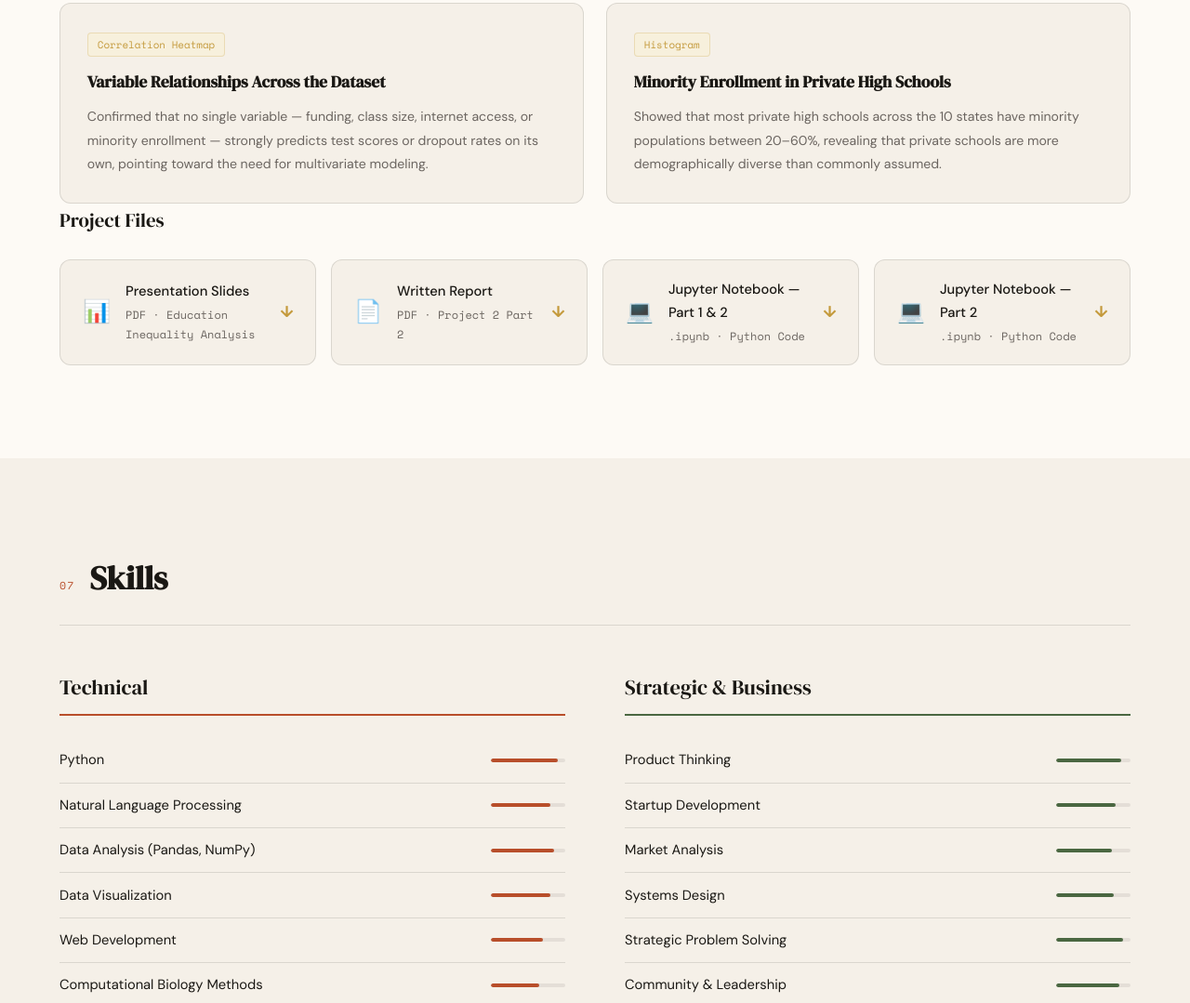
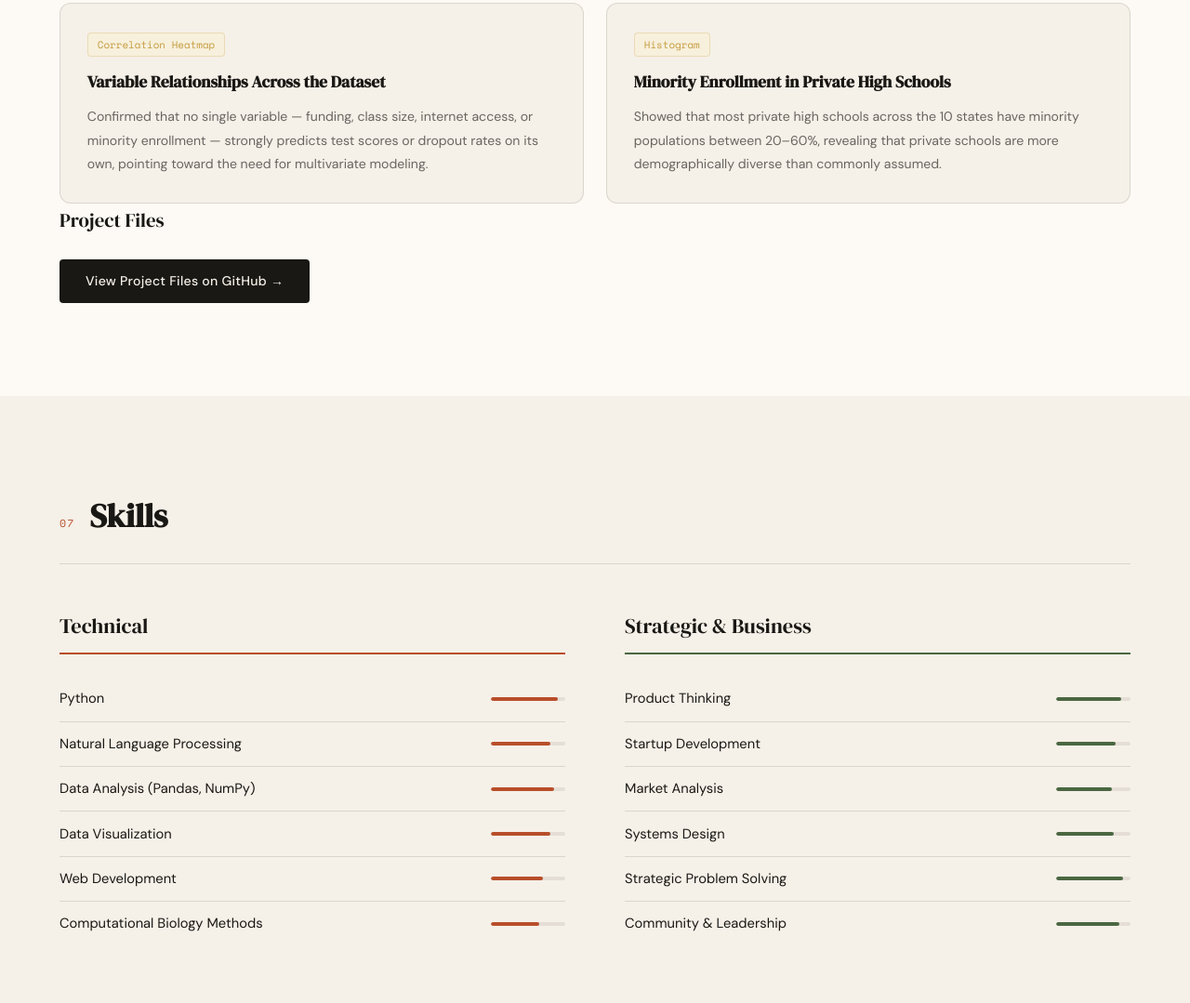
Before and after one commit to burnsarissa624/burnsarissa624.github.io, a plain HTML site: page index.html in a window 1280 px wide. Shown: the part 6753-7832 px from the top of the page at 93% size. Drawn offline with nearby package versions, Linux system fonts and the light colour scheme.

```diff
--- a/index.html
+++ b/index.html
@@ -1123,42 +1123,9 @@
     </div>
   </div>
 
+
   <p style="font-family:'DM Serif Display',serif; font-size:1.3rem; margin-bottom:1.5rem; color:var(--ink);">Project Files</p>
-  <div style="display:grid; grid-template-columns: repeat(auto-fit, minmax(220px, 1fr)); gap:1rem;">
-    <a href="Education_Inequality_Analysis_Project.pdf" download class="file-download-card">
-      <div class="file-icon">📊</div>
-      <div class="file-info">
-        <div class="file-name">Presentation Slides</div>
-        <div class="file-type">PDF · Education Inequality Analysis</div>
-      </div>
-      <div class="file-arrow">↓</div>
-    </a>
-    <a href="Project_2_Part_2_Word_Document.pdf" download class="file-download-card">
-      <div class="file-icon">📄</div>
-      <div class="file-info">
-        <div class="file-name">Written Report</div>
-        <div class="file-type">PDF · Project 2 Part 2</div>
-      </div>
-      <div class="file-arrow">↓</div>
-    </a>
-    <a href="Group1_Project2_Part1-2.ipynb" download class="file-download-card">
-      <div class="file-icon">💻</div>
-      <div class="file-info">
-        <div class="file-name">Jupyter Notebook — Part 1 & 2</div>
-        <div class="file-type">.ipynb · Python Code</div>
-      </div>
-      <div class="file-arrow">↓</div>
-    </a>
-    <a href="Group1_Part2_Project2.ipynb" download class="file-download-card">
-      <div class="file-icon">💻</div>
-      <div class="file-info">
-        <div class="file-name">Jupyter Notebook — Part 2</div>
-        <div class="file-type">.ipynb · Python Code</div>
-      </div>
-      <div class="file-arrow">↓</div>
-    </a>
-  </div>
-
+  <a href="https://github.com/burnsarissa624/burnsarissa624.github.io" target="_blank" class="btn-primary" style="display:inline-flex; align-items:center; gap:0.5rem; text-decoration:none;">View Project Files on GitHub →</a>
 
 </section>
 
```
